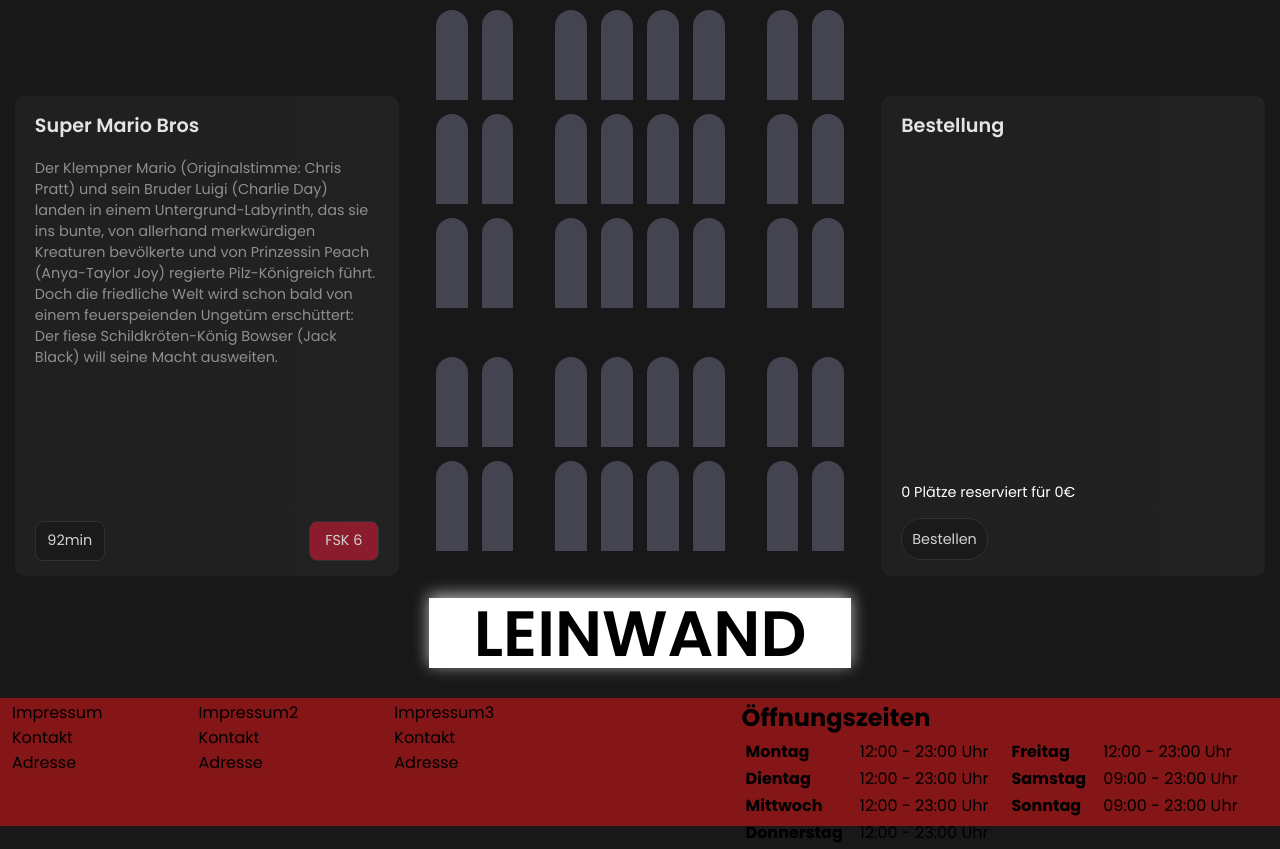
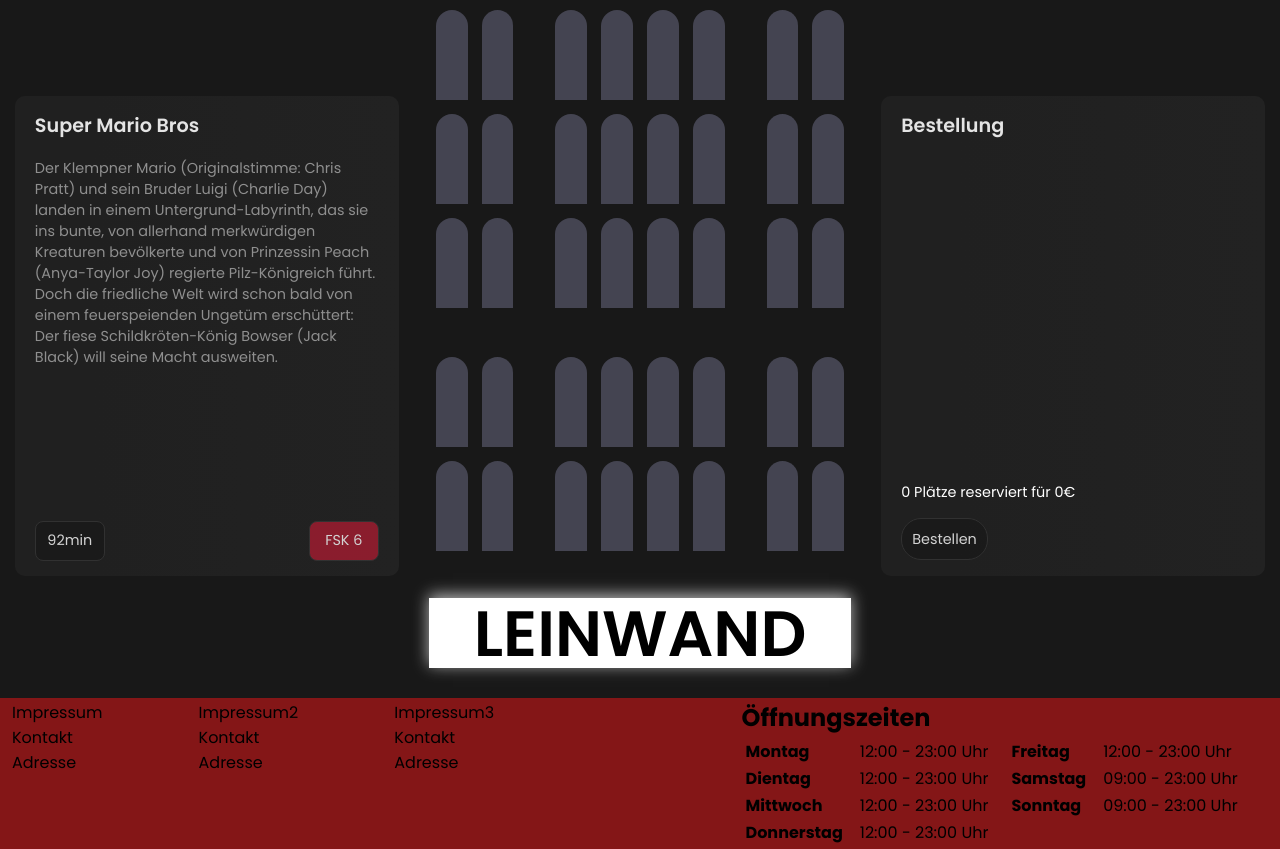
Before and after one commit to Ant0nRe/WA2_Praktikum, a plain HTML site: page Alle Dateien/Reservieren/Reservieren.html in a window 1280 px wide. Shown: the part 256-1105 px from the top of the page. Drawn offline with Linux system fonts and the light colour scheme.

Commit message:
Add files via upload

```diff
--- a/Alle Dateien/Reservieren/Reservieren.css
+++ b/Alle Dateien/Reservieren/Reservieren.css
@@ -299,8 +299,9 @@
 
 footer {
     width: 100%;
-    height: 16vh;
+    min-height: 15vh;
     background-color:#841617;
+    overflow: hidden;
 }
 
 .impressum {
```
